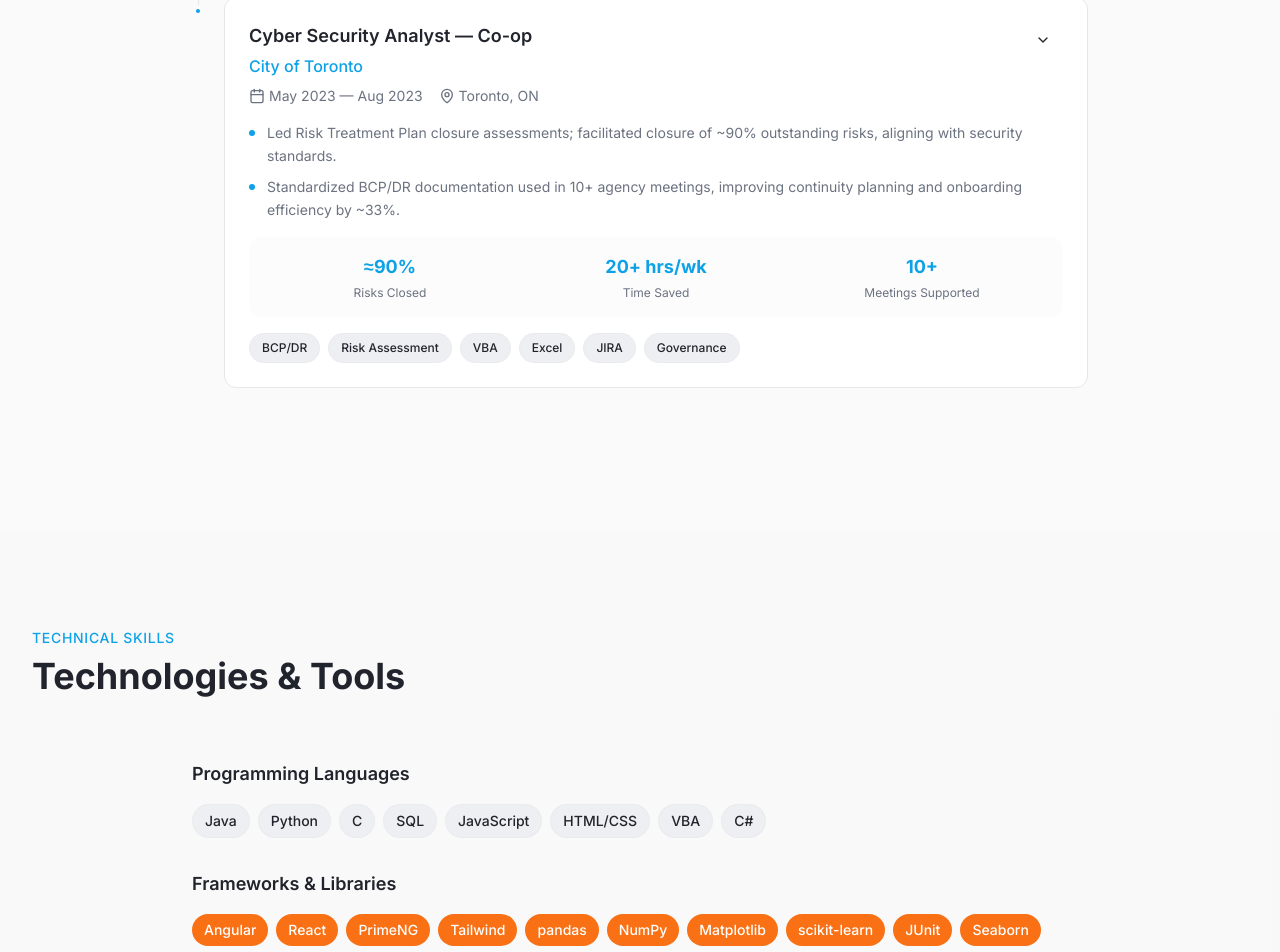
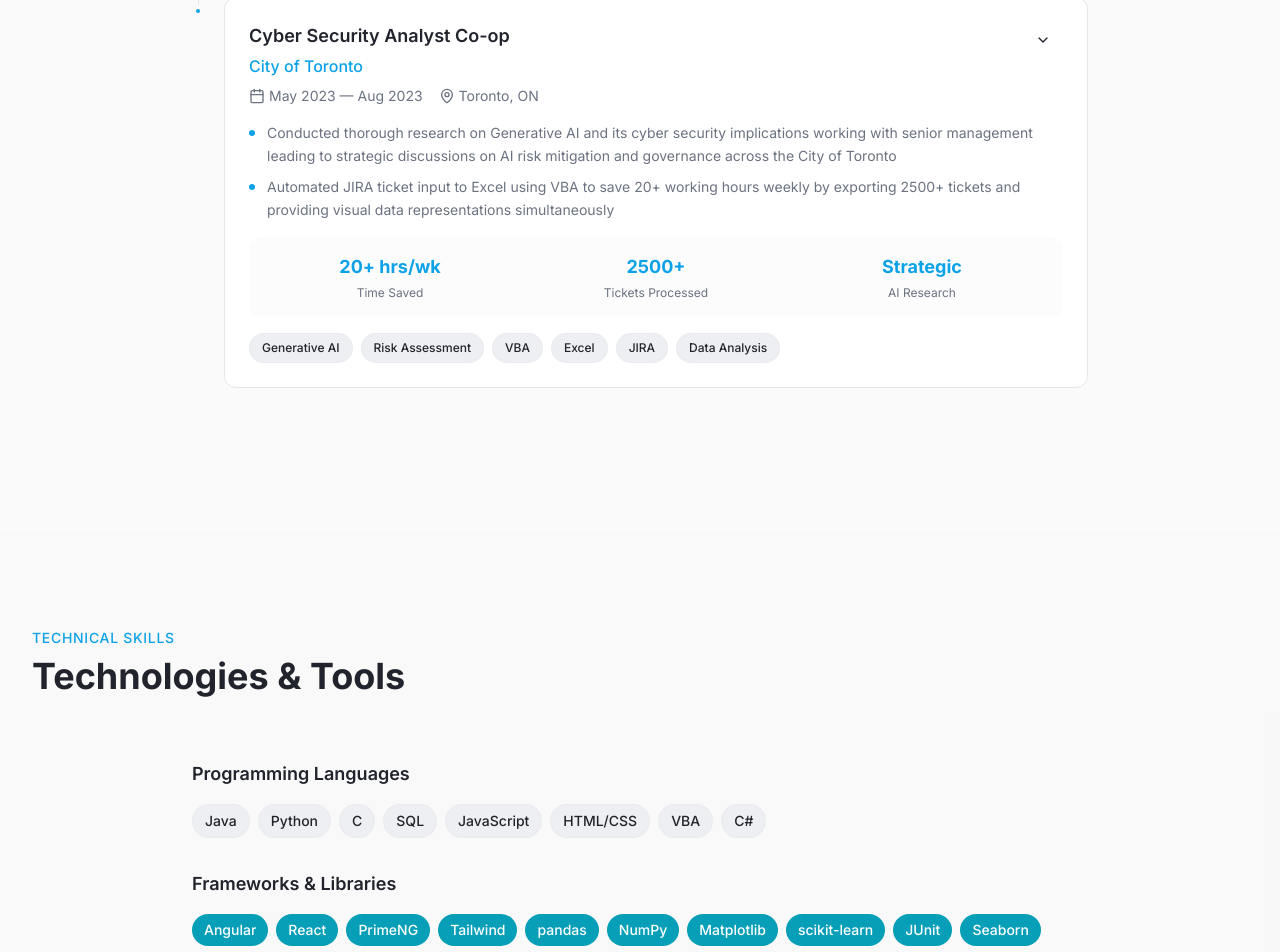
Before and after one commit to Anish422/anish-dev-folio, a React (Vite) app: page /experience in a window 1280 px wide. Shown: the part 1320-2272 px from the top of the page. Built offline with nearby package versions, Linux system fonts and the light colour scheme.

Commit message:
Refactor City of Toronto experience

```diff
--- a/src/content/experience.ts
+++ b/src/content/experience.ts
@@ -23,44 +23,40 @@ export const experience = [
   },
   {
     company: "City of Toronto",
-    role: "Cyber Security Analyst — Co-op",
+    role: "Cyber Security Analyst Co-op",
     location: "Toronto, ON",
     start: "May 2024",
     end: "Aug 2024",
     bullets: [
-      "Led Risk Treatment Plan closure assessments; facilitated closure of ~90% outstanding risks, aligning with security standards.",
-      "Standardized BCP/DR documentation used in 10+ agency meetings, improving continuity planning and onboarding efficiency by ~33%.",
-      "Researched Generative AI security implications with senior management, informing risk mitigation and governance discussions.",
-      "Automated exporting 2,500+ JIRA tickets to Excel via VBA with instant visualizations, saving 20+ work hours weekly."
+      "Led Risk Treatment Plan (RTP) closure assessments, evaluating application risks and implemented controls' effectiveness. Facilitated the closure of 90% of outstanding risks, ensuring alignment with security standards",
+      "Developed standardized Business Continuity and Disaster Recovery (BCP/DR) documentation used in 10+ agency meetings, improving continuity planning and onboarding efficiency by 33%"
     ],
     tech: [
-      "BCP/DR", "Risk Assessment", "VBA", "Excel", "JIRA", "Governance"
+      "Risk Assessment", "BCP/DR", "Security Standards", "Documentation", "Governance"
     ],
     metrics: [
-      { label: "Risks Closed", value: "≈90%" },
-      { label: "Time Saved", value: "20+ hrs/wk" },
-      { label: "Meetings Supported", value: "10+" }
+      { label: "Risks Closed", value: "90%" },
+      { label: "Efficiency Improvement", value: "+33%" },
+      { label: "Agency Meetings", value: "10+" }
     ]
   },
   {
     company: "City of Toronto",
-    role: "Cyber Security Analyst — Co-op",
+    role: "Cyber Security Analyst Co-op",
     location: "Toronto, ON",
     start: "May 2023",
     end: "Aug 2023",
     bullets: [
-      "Led Risk Treatment Plan closure assessments; facilitated closure of ~90% outstanding risks, aligning with security standards.",
-      "Standardized BCP/DR documentation used in 10+ agency meetings, improving continuity planning and onboarding efficiency by ~33%.",
-      "Researched Generative AI security implications with senior management, informing risk mitigation and governance discussions.",
-      "Automated exporting 2,500+ JIRA tickets to Excel via VBA with instant visualizations, saving 20+ work hours weekly."
+      "Conducted thorough research on Generative AI and its cyber security implications working with senior management leading to strategic discussions on AI risk mitigation and governance across the City of Toronto",
+      "Automated JIRA ticket input to Excel using VBA to save 20+ working hours weekly by exporting 2500+ tickets and providing visual data representations simultaneously"
     ],
     tech: [
-      "BCP/DR", "Risk Assessment", "VBA", "Excel", "JIRA", "Governance"
+      "Generative AI", "Risk Assessment", "VBA", "Excel", "JIRA", "Data Analysis"
     ],
     metrics: [
-      { label: "Risks Closed", value: "≈90%" },
       { label: "Time Saved", value: "20+ hrs/wk" },
-      { label: "Meetings Supported", value: "10+" }
+      { label: "Tickets Processed", value: "2500+" },
+      { label: "AI Research", value: "Strategic" }
     ]
   }
 ];
--- a/src/index.css
+++ b/src/index.css
@@ -21,10 +21,10 @@
     --primary-foreground: 0 0% 100%;
     --primary-hover: 199 89% 42%;
 
-    /* Accent: Vibrant Orange #f97316 */
-    --accent: 24 95% 53%;
+    /* Accent: Deep Cyan #0891b2 */
+    --accent: 188 94% 37%;
     --accent-foreground: 0 0% 100%;
-    --accent-hover: 24 95% 47%;
+    --accent-hover: 188 94% 32%;
 
     --secondary: 220 14% 96%;
     --secondary-foreground: 220 9% 46%;
@@ -40,7 +40,7 @@
     --ring: 199 89% 48%;
 
     /* Portfolio-specific tokens */
-    --hero-gradient: linear-gradient(135deg, hsl(199 89% 48%), hsl(24 95% 53%));
+    --hero-gradient: linear-gradient(135deg, hsl(199 89% 48%), hsl(188 94% 37%));
     --tech-badge: 220 14% 94%;
     --tech-badge-foreground: 220 14% 15%;
     --metric-bg: hsl(199 89% 48% / 0.1);
@@ -67,10 +67,10 @@
     --primary-foreground: 220 91% 7%;
     --primary-hover: 199 89% 60%;
 
-    /* Accent: Slightly brighter orange */
-    --accent: 24 95% 60%;
+    /* Accent: Brighter cyan for dark mode */
+    --accent: 188 94% 42%;
     --accent-foreground: 220 91% 7%;
-    --accent-hover: 24 95% 65%;
+    --accent-hover: 188 94% 47%;
 
     --secondary: 220 50% 15%;
     --secondary-foreground: 220 14% 75%;
@@ -86,7 +86,7 @@
     --ring: 199 89% 55%;
 
     /* Dark mode specific */
-    --hero-gradient: linear-gradient(135deg, hsl(199 89% 55%), hsl(24 95% 60%));
+    --hero-gradient: linear-gradient(135deg, hsl(199 89% 55%), hsl(188 94% 42%));
     --tech-badge: 220 50% 17%;
     --tech-badge-foreground: 220 14% 89%;
     --metric-bg: hsl(199 89% 55% / 0.15);
```
